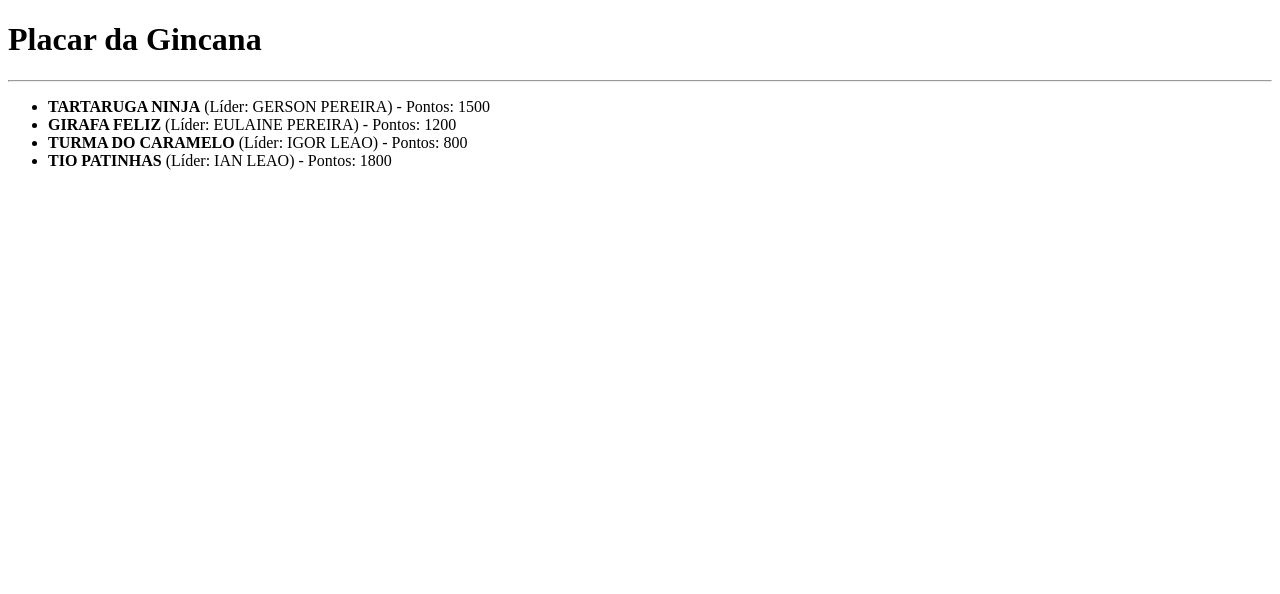
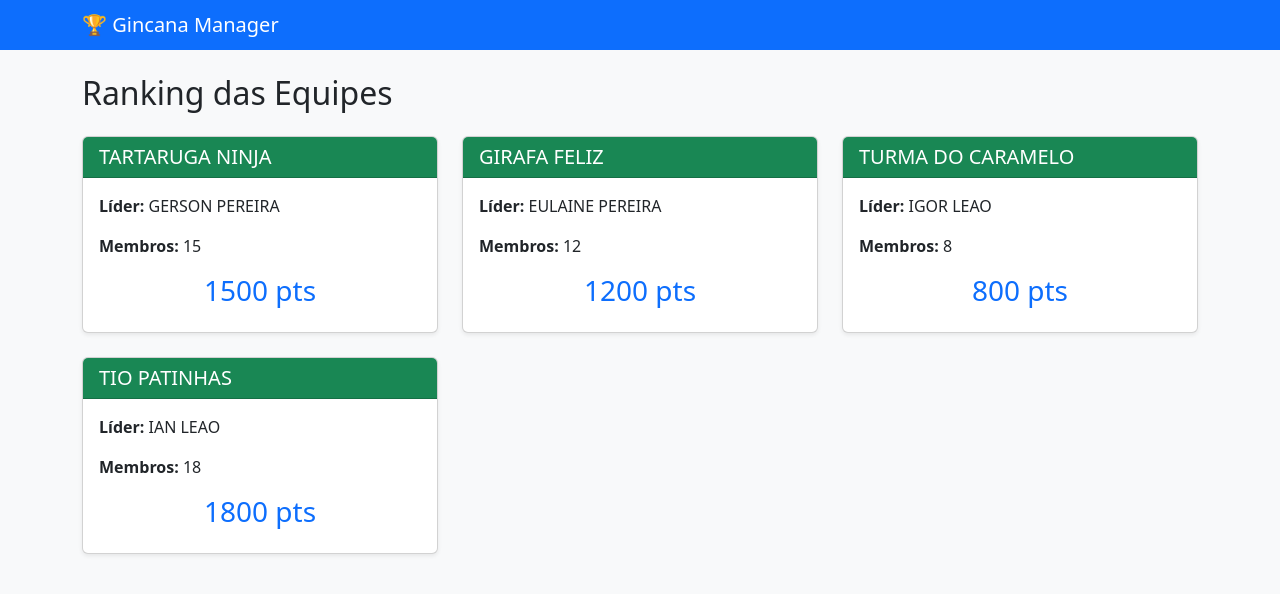
Before and after one commit to gersonap/sistema-gincana-python, a Django app: page / in a window 1280 px wide. Shown: the top 594 px of the page. Run offline with Django 5.2, Linux system fonts and the light colour scheme; data comes from the database, SQL or seed files in the repository.

Commit message:
FEAT: adionar o bootstrap e transforma a lista de equipes em cartões reponsivos

```diff
--- a/core/templates/core/index.html
+++ b/core/templates/core/index.html
@@ -2,21 +2,41 @@
 <html lang="pt-br">
 <head>
     <meta charset="UTF-8">
-    <title>Gincana - Página Inicial</title>
+    <title>Sistema de Gincanas</title>
+    <link href="https://cdn.jsdelivr.net/npm/bootstrap@5.3.0/dist/css/bootstrap.min.css" rel="stylesheet">
 </head>
-<body>
-    <h1>Placar da Gincana</h1>
-    <hr>
+<body class="bg-light">
 
-    <ul>
-        {% for equipe in equipes %}
-            <li>
-                <strong>{{ equipe.nome }}</strong>
-                (Líder: {{ equipe.lider }}) -
-                Pontos: {{ equipe.pontuacao }}
-            </li>
-        {% endfor %}
-    </ul>
+    <nav class="navbar navbar-dark bg-primary mb-4">
+        <div class="container">
+            <span class="navbar-brand mb-0 h1">🏆 Gincana Manager</span>
+        </div>
+    </nav>
+
+    <div class="container">
+        <h2 class="mb-4">Ranking das Equipes</h2>
+
+        <div class="row">
+
+            {% for equipe in equipes %}
+
+            <div class="col-md-4 mb-4">
+                <div class="card shadow-sm">
+                    <div class="card-header bg-success text-white">
+                        <h5 class="mb-0">{{ equipe.nome }}</h5>
+                    </div>
+                    <div class="card-body">
+                        <p class="card-text"><strong>Líder:</strong> {{ equipe.lider }}</p>
+                        <p class="card-text"><strong>Membros:</strong> {{ equipe.qtde_membros }}</p>
+                        <h3 class="text-center text-primary">{{ equipe.pontuacao }} pts</h3>
+                    </div>
+                </div>
+            </div>
+
+            {% endfor %}
+
+        </div>
+    </div>
 
 </body>
 </html>
```
